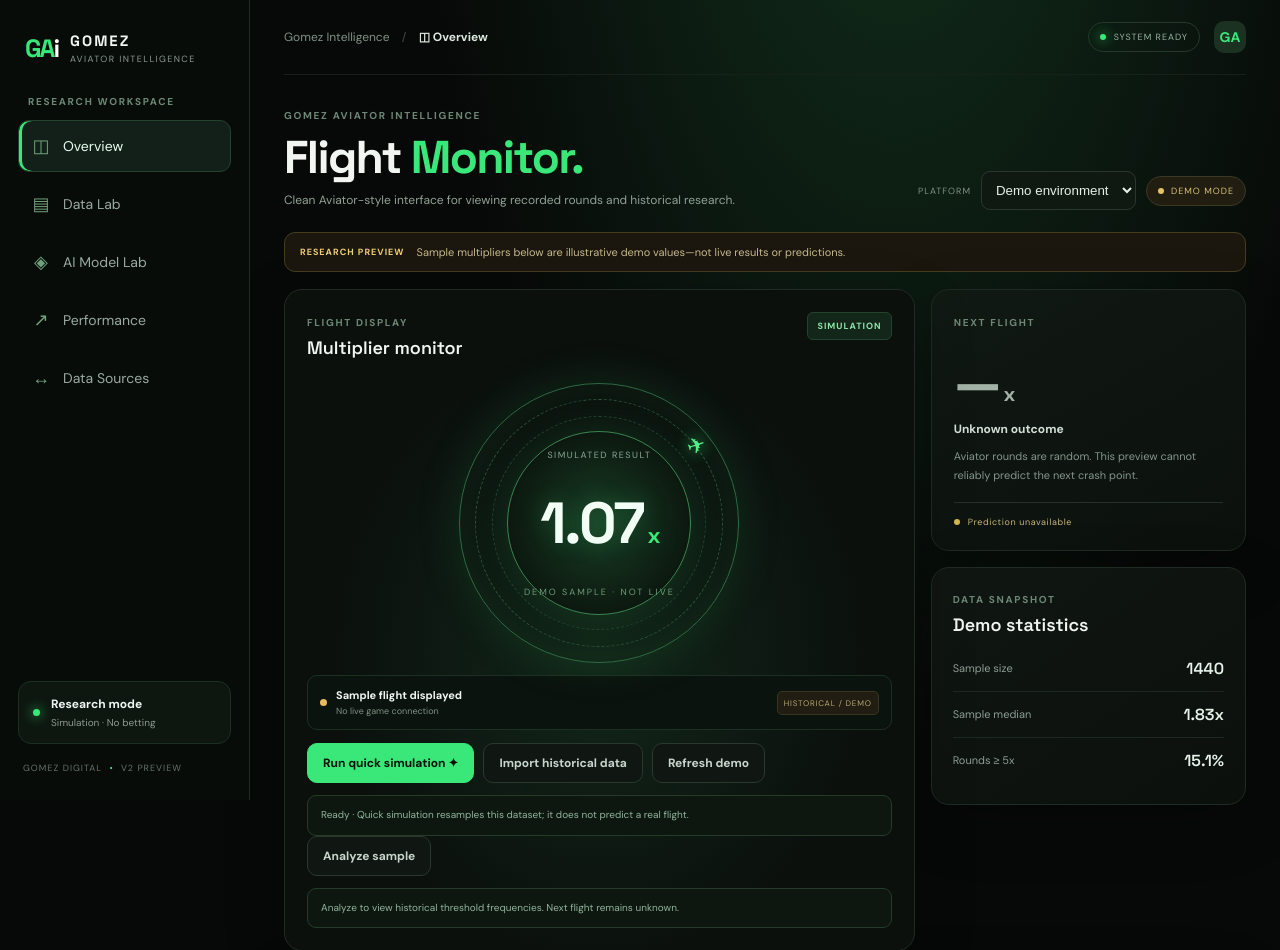
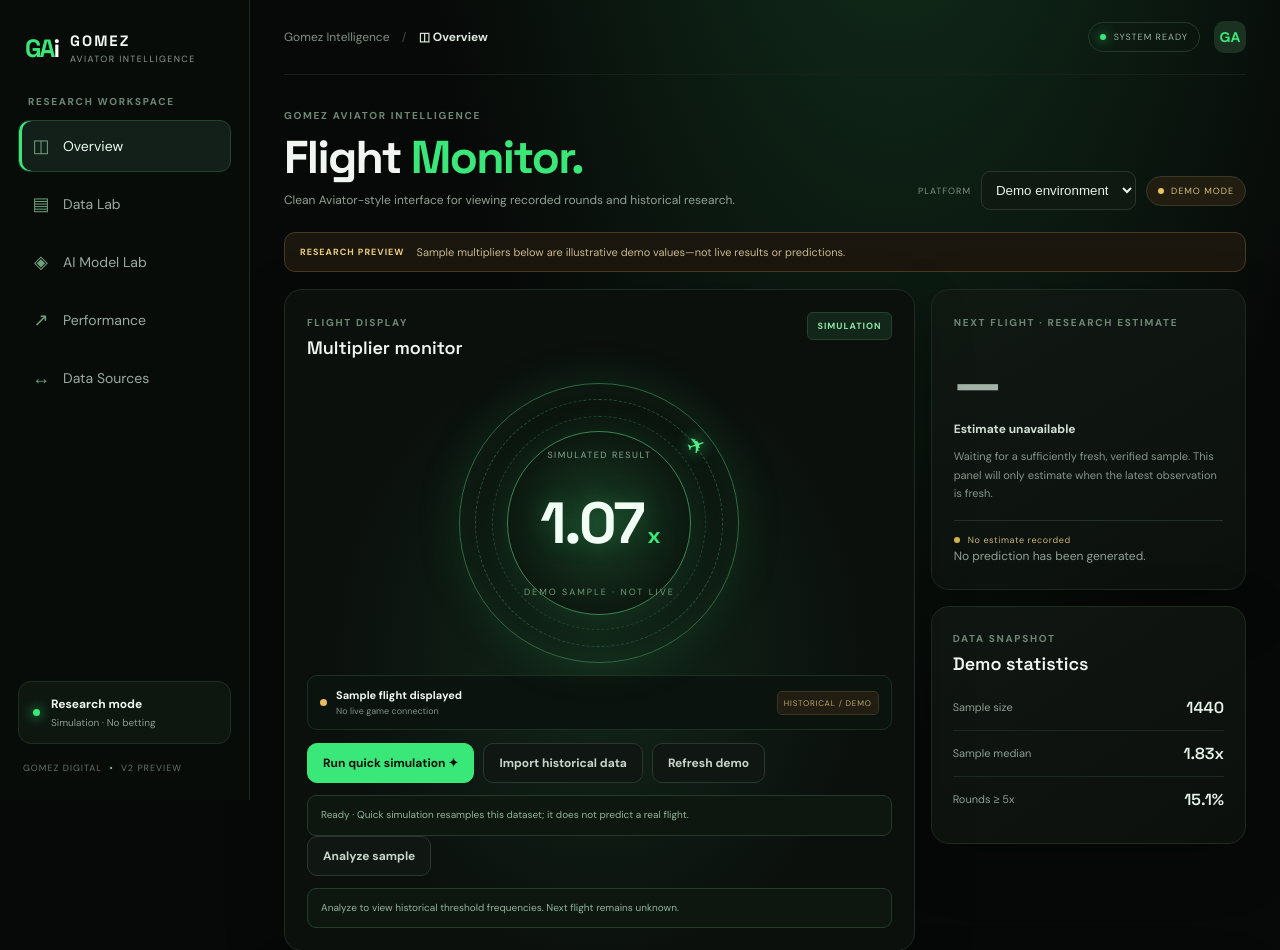
Before and after one commit to gomezdigital/Gomez-Aviator-Preview, a plain HTML site: page index.html in a window 1280 px wide. Shown: the top 950 px of the page. Drawn offline with Linux system fonts and the light colour scheme; no server answers.

Commit message:
Add time-anchored next-flight estimate panel

```diff
--- a/index.html
+++ b/index.html
@@ -54,7 +54,7 @@
             <div class="flight-actions"><button class="btn btn-green" id="run-flight-simulation">Run quick simulation <span>✦</span></button><button class="btn btn-quiet" id="go-data">Import historical data</button><button class="btn btn-quiet" id="reset-data">Refresh demo</button></div><div id="simulation-status" class="simulation-status" role="status">Ready · Quick simulation resamples this dataset; it does not predict a real flight.</div><button class="btn btn-quiet" id="analyze-next-flight">Analyze sample</button><div id="next-flight-result" class="simulation-status" role="status">Analyze to view historical threshold frequencies. Next flight remains unknown.</div>
           </article>
           <aside class="flight-side">
-            <article class="panel next-flight-card"><span class="overline">NEXT FLIGHT</span><div class="next-value">—<span>x</span></div><b>Unknown outcome</b><p>Aviator rounds are random. This preview cannot reliably predict the next crash point.</p><div class="next-status"><i></i> Prediction unavailable</div></article>
+            <article class="panel next-flight-card"><span class="overline">NEXT FLIGHT · RESEARCH ESTIMATE</span><div class="next-value" id="next-flight-range">—</div><b id="next-flight-status">Estimate unavailable</b><p id="next-flight-message">Waiting for a sufficiently fresh, verified sample. This panel will only estimate when the latest observation is fresh.</p><div class="next-status"><i></i> <span id="next-flight-asof">No estimate recorded</span></div><div class="panel-copy" id="next-flight-evidence">No prediction has been generated.</div></article>
             <article class="panel mini-stats"><div class="panel-title"><div><span class="overline">DATA SNAPSHOT</span><h2>Demo statistics</h2></div></div><div class="mini-stat"><span>Sample size</span><b id="metric-count">120</b></div><div class="mini-stat"><span>Sample median</span><b id="metric-median">1.84x</b></div><div class="mini-stat"><span>Rounds ≥ 5x</span><b id="metric-high">12.5%</b></div></article>
           </aside>
         </div>
```
